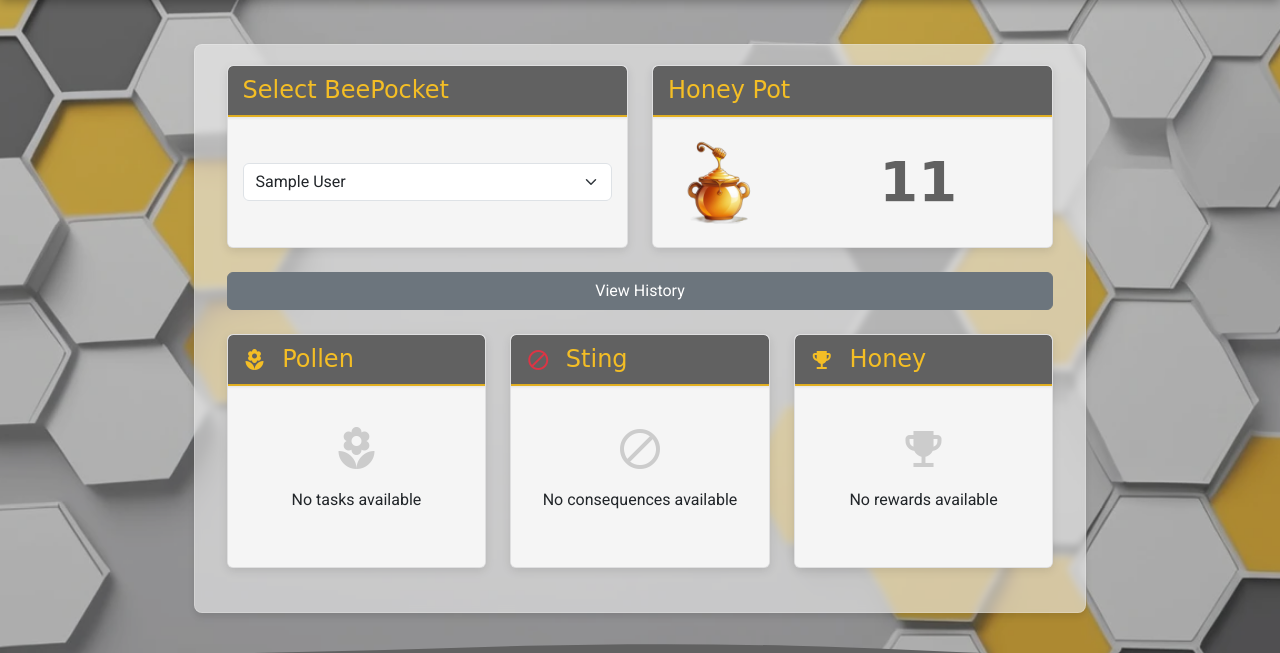
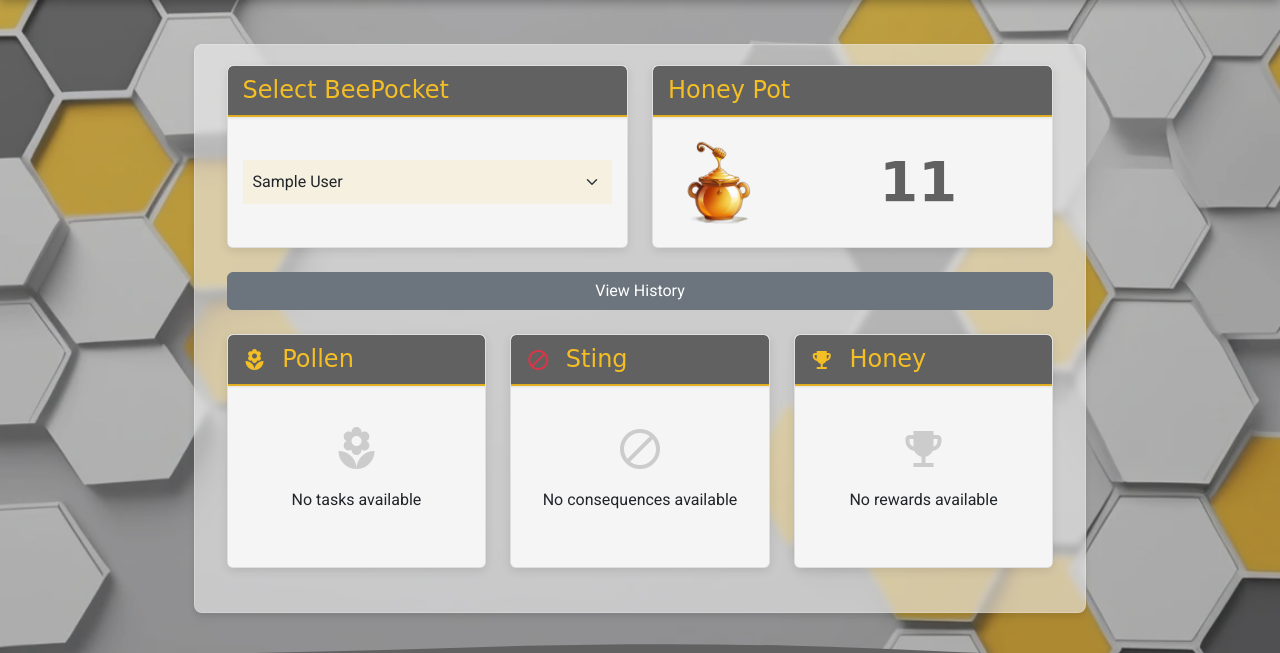
Before and after one commit to joe-aswonvos/bee_pocket, a Django app: page /pocket/ in a window 1280 px wide. Shown: the part 58-711 px from the top of the page. Run offline with Django 5.2, Linux system fonts and the light colour scheme; a user stored in the database is signed in; tables that the repository leaves empty hold one stand-in row (values such as "Sample post"); some libraries are stand-ins or nearby versions; some web fonts are replaced.

Commit message:
Enhance BeePocket UI: add favicon, improve selector styling, and update meta tags for better SEO

```diff
--- a/pocket_app/templates/pocket.html
+++ b/pocket_app/templates/pocket.html
@@ -16,7 +16,7 @@
         <div class="card-body d-flex justify-content-center align-items-center">
           <select id="beepocket-selector" class="form-select" onchange="location.href='?beepocket_id='+this.value">
             {% for beepocket in beepockets %}
-              <option value="{{ beepocket.id }}" {% if selected_beepocket and selected_beepocket.id == beepocket.id %}selected{% endif %}>
+              <option class="bee-pocket-selector" value="{{ beepocket.id }}" {% if selected_beepocket and selected_beepocket.id == beepocket.id %}selected{% endif %}>
                 {{ beepocket.beepocket_name }}
               </option>
             {% endfor %}
--- a/static/css/style.css
+++ b/static/css/style.css
@@ -290,6 +290,16 @@
     border-radius: 4px;
   }
 
+  /* Select item on BeePocket Page */
+
+  #beepocket-selector, .bee-pocket-selector {
+    background-color: rgba(var(--primary-color-rgb), 0.1);
+    border: none;
+    border-radius: 0;
+    padding: 10px;
+  }
+
+
  /* ====================================
   * 7. CARD LIST ITEMS
   * ==================================== */
--- a/templates/base.html
+++ b/templates/base.html
@@ -8,6 +8,15 @@
       name="viewport"
       content="width=device-width, initial-scale=1, shrink-to-fit=no"
     />
+    <meta
+      name="description"
+      content="Bee Pocket is a family pocket money app that helps you manage your kids activity and behaviour."
+    />
+    <meta
+      name="keywords"
+      content="family, management, app, needs, wants, budget, shopping, list, chores, calendar, schedule, kids, behavior, activities"
+    />
+    <link rel="icon" href="{% static 'images/beefavicon.png' %}" type="image/png" />
     <title>{% block title %}Bee Pocket{% endblock %}</title>
     <link
       href="https://cdn.jsdelivr.net/npm/bootstrap@5.3.3/dist/css/bootstrap.min.css"
```
Also changed, not shown: create_app/views.py (line endings or trailing spaces), static/images/beefavicon.png (added), 1 other file.
